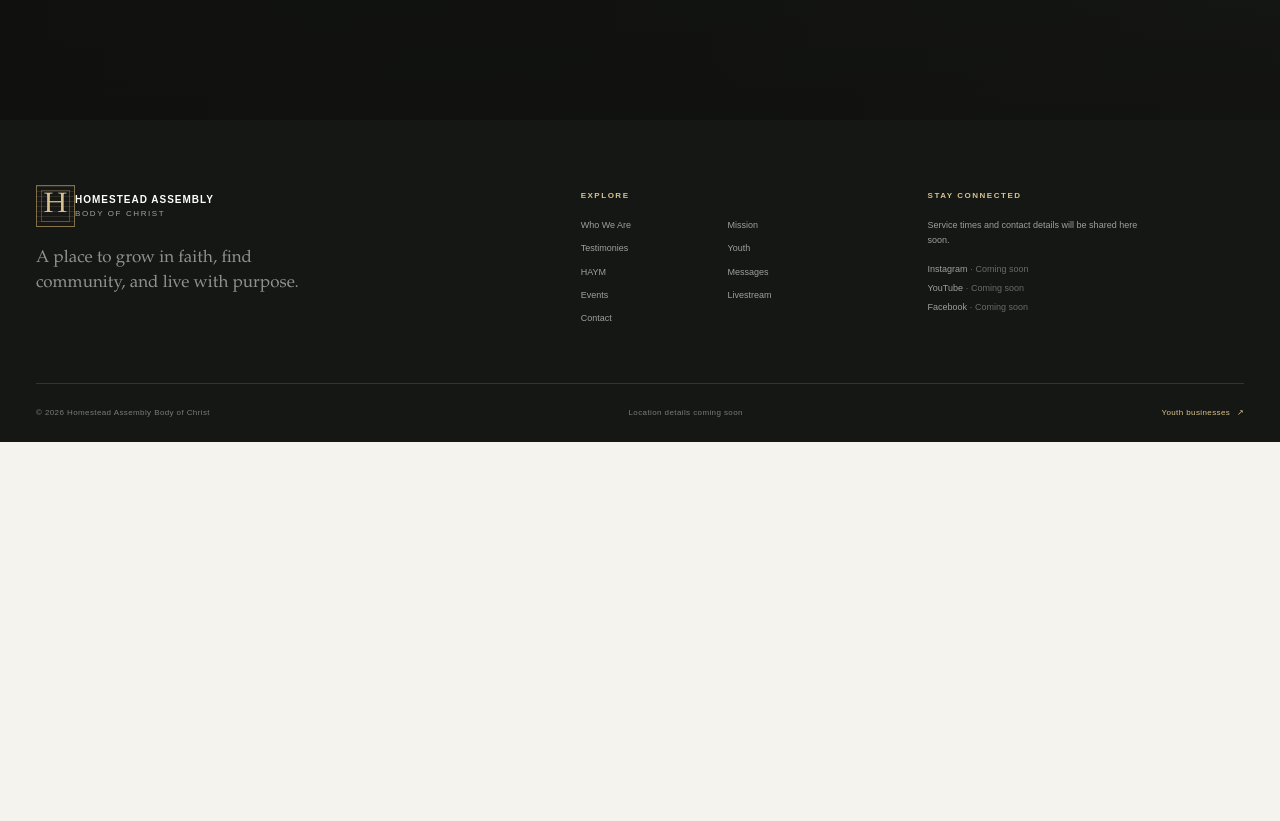
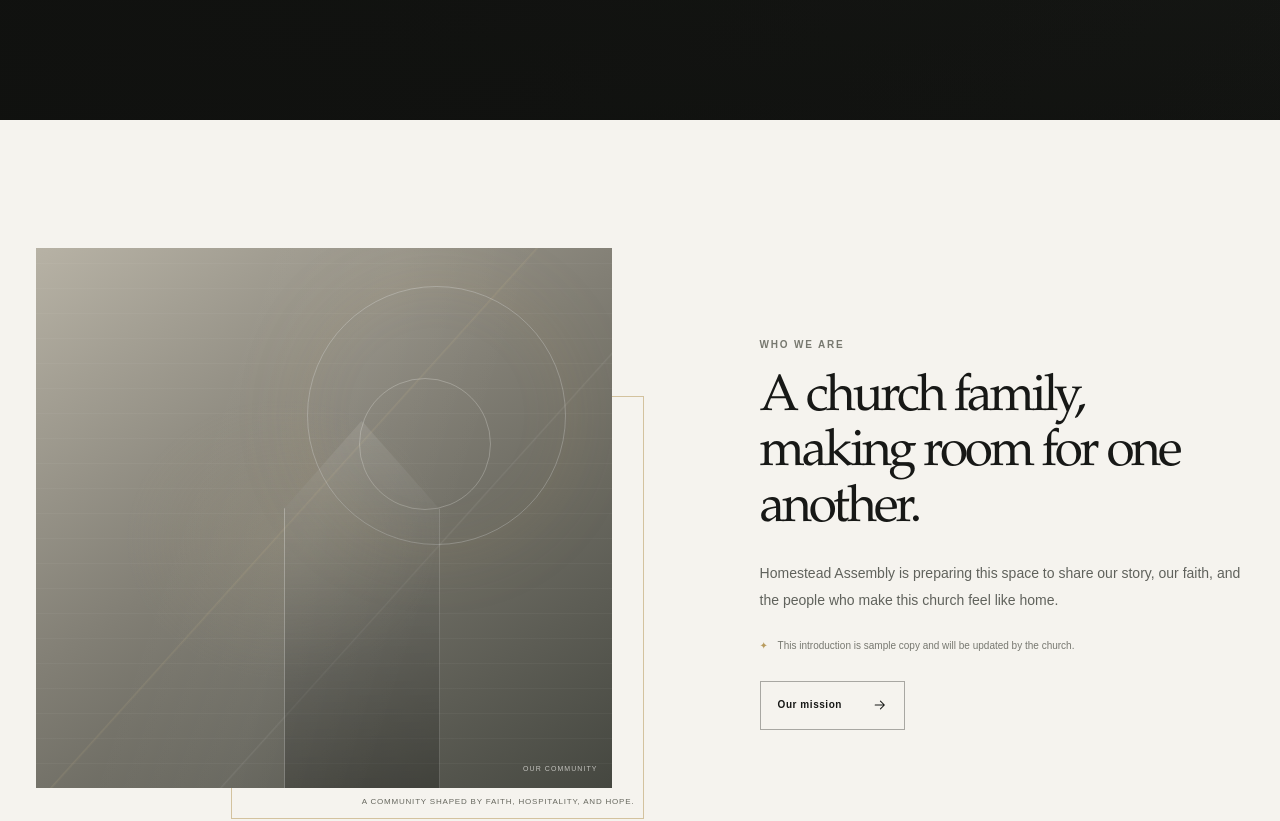
Before and after one commit to Jasonvic97/church-website, a Next.js app: page / in a window 1280 px wide. Shown: the part 680-1501 px from the top of the page. Before the commit the page ends 1122 px from the top, so only its background shows below. Built offline with nearby package versions, Linux system fonts and the light colour scheme.

Commit message:
Bring Who We Are into home

```diff
--- a/app/page.tsx
+++ b/app/page.tsx
@@ -1,9 +1,11 @@
 import { Hero } from "@/components/hero";
+import { WhoWeAreSection } from "@/components/home-sections";
 
 export default function Home() {
   return (
     <main id="main-content">
       <Hero />
+      <WhoWeAreSection />
     </main>
   );
 }
```
